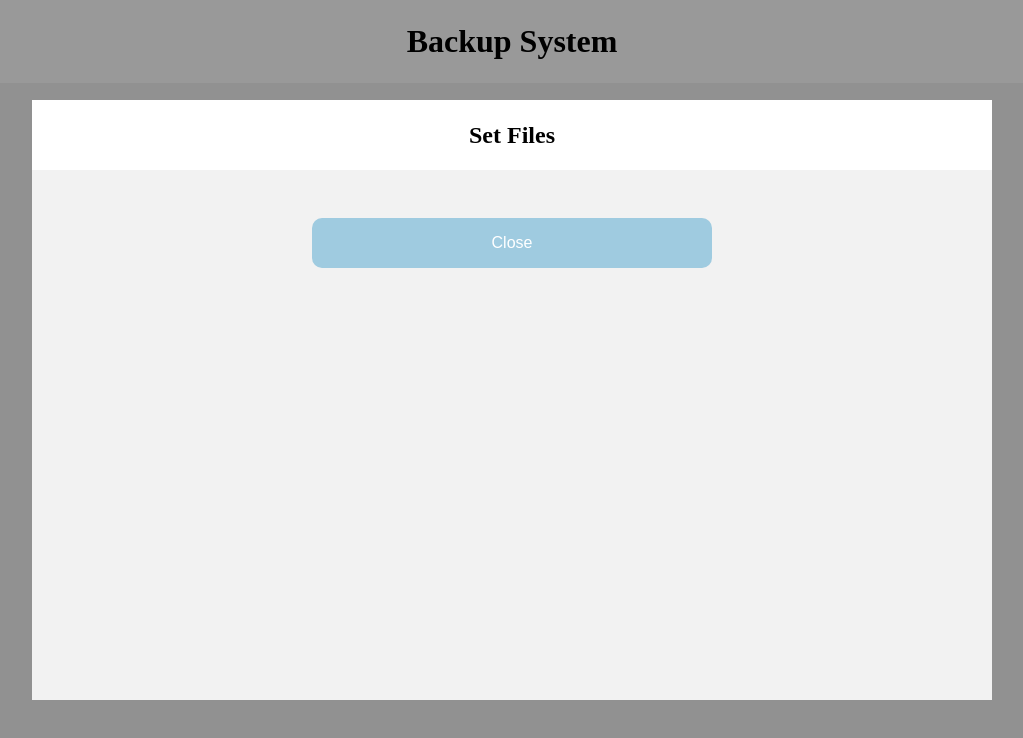
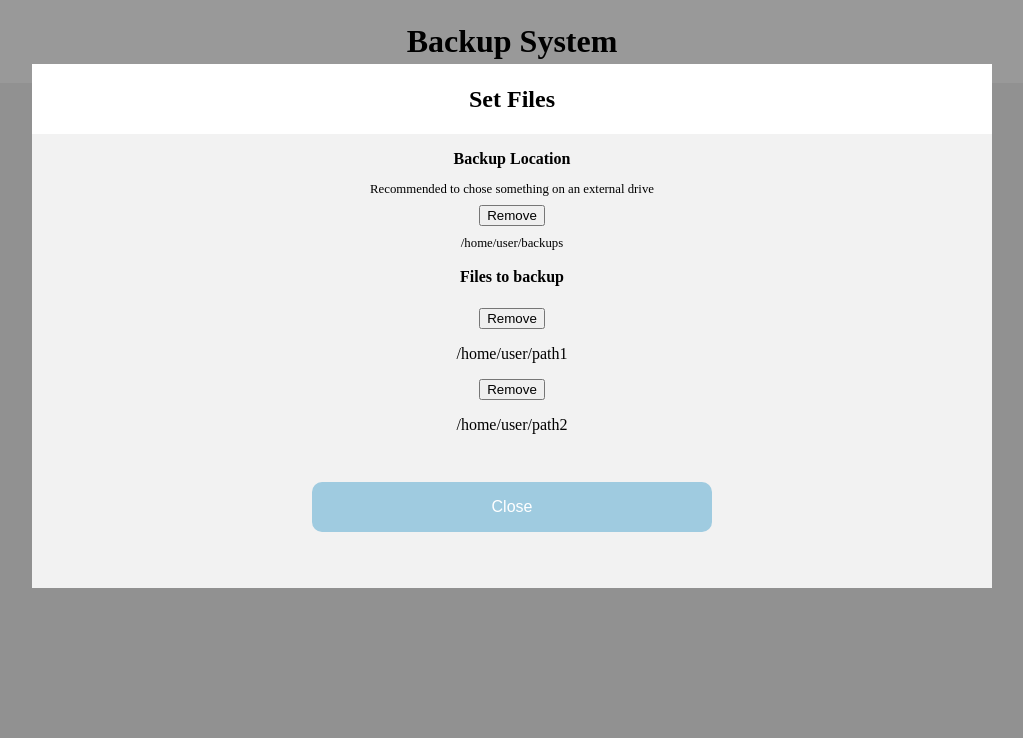
Before and after one commit to Lordpun/Backup-System, a React (Vite) app: page / in a window 1280 px wide. Both pictures are taken after a click on the button "Set Files". Shown: the top 738 px of the page, without its empty margins (128-1151 px from the left). Built offline with nearby package versions, Linux system fonts and the light colour scheme.

Commit message:
Filled out stuff in fileBody.jsx, changed styling, fixed a spaghetti code issue with the button styling

```diff
--- a/src/app.module.css
+++ b/src/app.module.css
@@ -3,16 +3,3 @@ header {
 	background-color: #fff;
 	padding: 0.1rem 0;
 }
-
-button {
-	background-color: #9fcbe0;
-	color: #fff;
-}
-
-button:hover {
-	background-color: #8097c4;
-}
-
-button:active {
-	background-color: #c0e0f0;
-}
--- a/src/components/popup.module.css
+++ b/src/components/popup.module.css
@@ -8,14 +8,13 @@
   overflow: auto;
   background-color: rgb(0,0,0);
   background-color: rgba(0,0,0,0.4);
-  display: flex;
-  justify-content: center;
-  align-items: center;
 }
 
 .popup {
   z-index: 2;
 	width: 75%;
-	height: 75%;
 	background-color: #f2f2f2;
+	margin: 0 auto;
+	margin-top: 5%;
+	padding-bottom: 0.5rem;
 }
--- a/src/components/showFiles/fileBody.jsx
+++ b/src/components/showFiles/fileBody.jsx
@@ -1,8 +1,20 @@
 import styles from "./fileBody.module.css";
+import PathItem from "./pathItem";
 
 function fileBody() {
 	return(<>
+		<section class={styles.store}>
+			<h4>Backup Location</h4>
+			<p>Recommended to chose something on an external drive</p>
+			<PathItem filePath="/home/user/backups"/>
+		</section>
 
+		<section class={styles.backups}>
+			<h4>Files to backup</h4>
+
+			<PathItem filePath="/home/user/path1"/>
+			<PathItem filePath="/home/user/path2"/>
+		</section>
 	</>);
 }
 
--- a/src/components/showFiles/fileBody.module.css
+++ b/src/components/showFiles/fileBody.module.css
@@ -0,0 +1,11 @@
+section {
+	text-align: center;
+}
+
+.store {
+	line-height: 0.5rem;
+}
+
+.store p {
+	font-size: 0.8rem;
+}
--- /dev/null
+++ b/src/components/showFiles/pathItem.jsx
@@ -0,0 +1,13 @@
+import styles from "./pathItem.module.css";
+
+function pathItem({ filePath }) {
+	return(
+	<div className={styles.path}>
+		<button className={styles.remove}>Remove</button>
+
+		<p>{filePath}</p>
+	</div>
+	);
+}
+
+export default pathItem;
--- a/src/components/utilityButton.jsx
+++ b/src/components/utilityButton.jsx
@@ -2,7 +2,7 @@ import styles from './utilityButton.module.css';
 
 function UtilityButton({ text, onClick }) {
 	return (
-		<button onClick={onClick}>
+		<button className={styles.utility} onClick={onClick}>
 			{text}
 		</button>
 	)
--- a/src/components/utilityButton.module.css
+++ b/src/components/utilityButton.module.css
@@ -1,8 +1,9 @@
-button {
+.utility {
 	display: block;
 	border: none;
 	border-radius: 10px;
-	background-color: #fff;
+	background-color: #9fcbe0;
+	color: #fff;
 	padding: 1rem 3rem;
 	margin: 3rem auto;
 	width: 50%;
@@ -10,3 +11,11 @@ button {
 	font-size: 1rem;
 	cursor: pointer;
 }
+
+.utility:hover {
+	background-color: #8097c4;
+}
+
+.utility:active {
+	background-color: #c0e0f0;
+}
```
Also changed, not shown: src/components/showFiles/pathItem.module.css (added).
